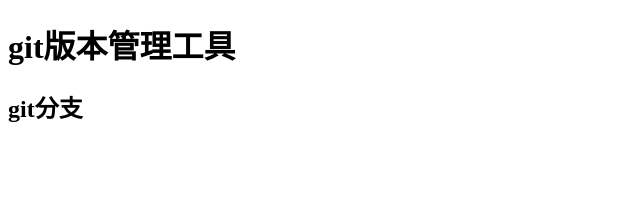
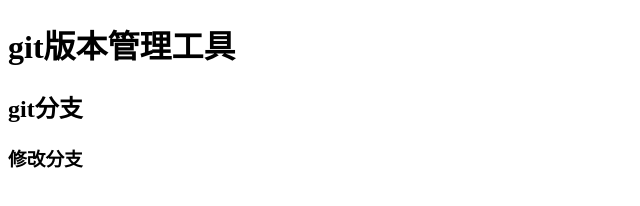
Before and after one commit to Olof-a/Olof-train, a plain HTML site: page index.html in a window 1280 px wide. Shown: the whole page, without its empty margins (0-640 px from the left). Drawn offline with Linux system fonts and the light colour scheme.

Commit message:
修改分支

```diff
--- a/index.html
+++ b/index.html
@@ -7,5 +7,6 @@
     <body>
         <h1>git版本管理工具</h1>
         <h2>git分支</h2>
+        <h3>修改分支</h3>
     </body>
 </html>
```
